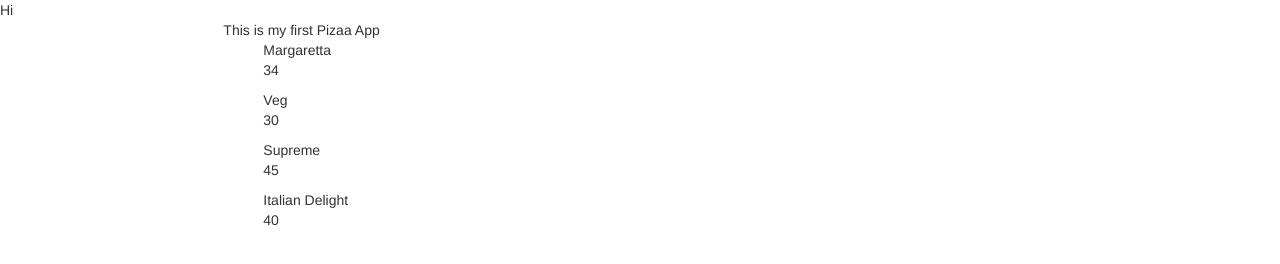
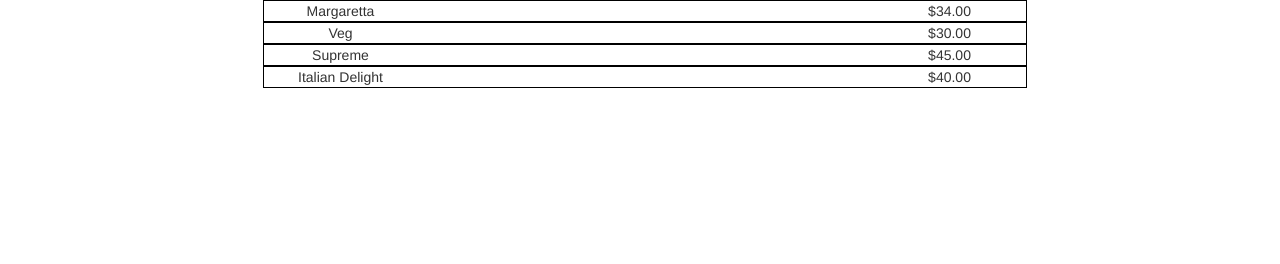
Before and after one commit to prabodhmeshram/angular-pizaa-app, a website: page index.html in a window 1280 px wide. Drawn offline with Linux system fonts and the light colour scheme.

Commit message:
Arranging the Pizza Elements

```diff
--- a/index.html
+++ b/index.html
@@ -30,6 +30,29 @@
 		height: 80%;
 		width: 100%;
 	}
+
+	.float-left{
+		float: left;
+	}
+
+	.float-right{
+		float: right;
+	}
+
+	.clear{
+		clear: both;
+	}
+
+	.pizza-container{
+		width: 100%;
+		border: 1px solid black;
+		text-align: center;
+	}
+
+	.pizza-container .title,.pizza-container .price{
+		width: 20%;
+	}
+
 </style>
 
 </head>
@@ -37,20 +60,22 @@
 		<div class='container-fluid'>
 			<div class='top-navbar row'>
 				<div class='nav-contents'>
-					Hi
 				</div>
 			</div>
 			<div class='contents row'>
 				<div class='col-md-2'></div>
 				<div class='col-md-8'>
-					<div ng-controller="PizzaController" class='pizza-container'>
+					<div ng-controller="PizzaController" class='main-contents'>
 						<div>
-							<div class="title">{{message}}</div>
+							<!-- <div class="title">{{message}}</div> -->
 
-							<ul ng-repeat='pizza in PizzaData'>
-								<li>
-									<div>{{ pizza.name }} <div>
-									<div>{{ pizza.prize }}</div>
+							<ul>
+								<li ng-repeat='pizza in PizzaData'>
+									<div class='pizza-container'>
+										<div class="float-left title">{{ pizza.name }} </div>
+										<div class="float-right price">{{ pizza.prize | currency }}</div>
+										<div class="clear"></div>
+									</div>
 			 					</li>
 							</ul>
 						</div>
```
